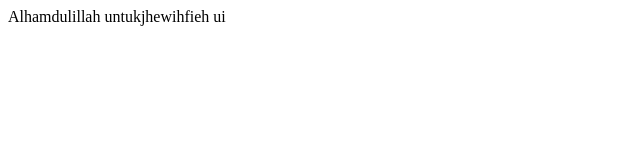
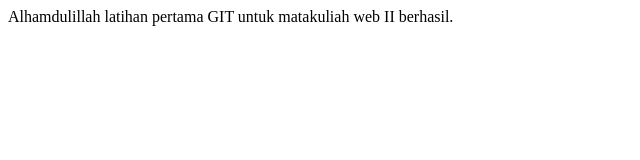
Before and after one commit to wiwawawa22/WP2-Tugas-01, a plain HTML site: page index.html in a window 1280 px wide. Shown: the whole page, without its empty margins (0-640 px from the left). Drawn offline with Linux system fonts and the light colour scheme.

Commit message:
menambahkan lagi index.html

```diff
--- a/index.html
+++ b/index.html
@@ -5,6 +5,6 @@
     <title>Latihan Git</title>
 </head>
 <body>
-    <p>Alhamdulillah untukjhewihfieh ui</p>
+    <p>Alhamdulillah latihan pertama GIT untuk matakuliah web II berhasil.</p>
 </body>
 </html>
```
